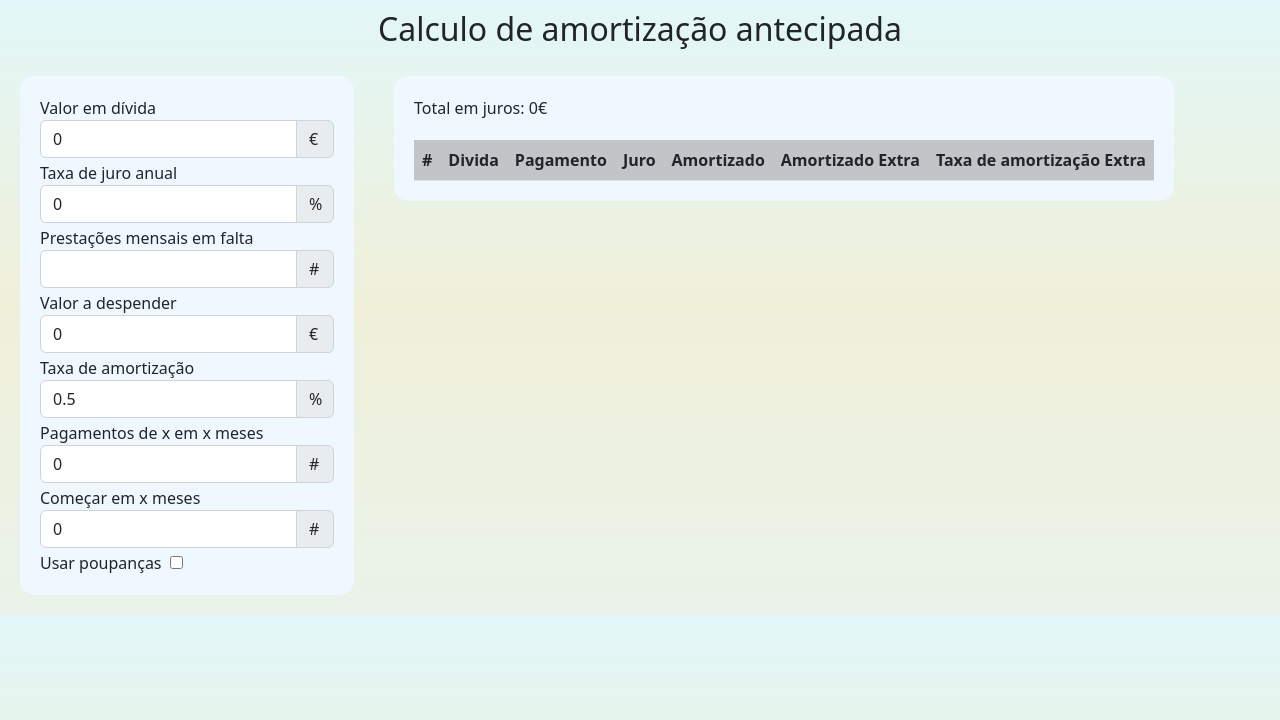
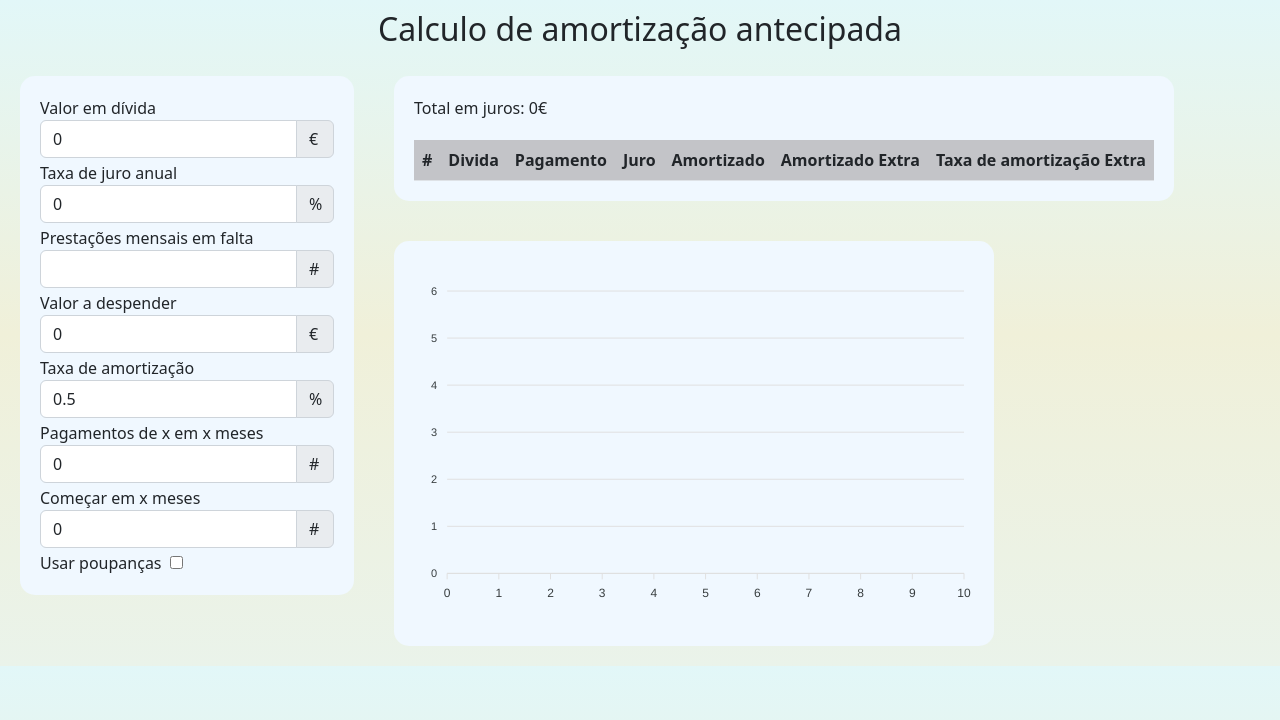
Before and after one commit to sergiosaint/Finance, a React (Create React App) app: page / in a window 1280 px wide. Shown: the top 720 px of the page. Built offline with nearby package versions, Linux system fonts and the light colour scheme.

Commit message:
graphs for fun

```diff
--- a/package.json
+++ b/package.json
@@ -10,8 +10,10 @@
     "@types/node": "^16.18.3",
     "@types/react": "^18.0.25",
     "@types/react-dom": "^18.0.9",
+    "apexcharts": "^3.36.3",
     "bootstrap": "^5.2.3",
     "react": "^18.2.0",
+    "react-apexcharts": "^1.4.0",
     "react-bootstrap": "^2.6.0",
     "react-dom": "^18.2.0",
     "react-scripts": "5.0.1",
--- a/src/LoanRepayment.css
+++ b/src/LoanRepayment.css
@@ -9,6 +9,15 @@
   border-radius: 15px;
   padding: 20px;
   margin: 20px;
+}
+
+.graph {
+  float: left;
+  background-color: aliceblue;
+  border-radius: 15px;
+  padding: 20px;
+  margin: 20px;
+  min-width: 600px;
 }
 
 .input-group-text {
--- /dev/null
+++ b/src/components/BeforeAndAfterGraph.tsx
@@ -0,0 +1,79 @@
+import ReactApexChart from "react-apexcharts";
+import { ILoanRepaymentInstalments } from "./LoanRepaymentCalculator";
+
+function BeforeAndAfterGraph (
+  beforeInstallments :ILoanRepaymentInstalments,
+  afterInstallments :ILoanRepaymentInstalments) : JSX.Element
+  {
+    let beforeSeries:number[] = []
+    let afterSeries:number[] = []
+
+    let categories : number[] = [];
+
+    for(let i = 0; i < beforeInstallments.installments.length; i++){
+      categories.push(i);
+
+      if(beforeInstallments && beforeInstallments.installments && beforeInstallments.installments.length > i){
+        beforeSeries.push(beforeInstallments.installments[i].currentDebt)
+
+
+        if(afterInstallments && afterInstallments.installments){
+          if(afterInstallments.installments.length > i){
+            afterSeries.push(afterInstallments.installments[i].currentDebt)
+          }else{
+            afterSeries.push(0)
+          }
+        }
+      }
+    }
+
+    return <div className='graph'>
+    <ReactApexChart options={{
+          chart: {
+            height: 350,
+            type: 'area'
+          },
+          tooltip: {
+
+            x: {
+              formatter: function (seriesName) {
+                let ano = Math.floor(seriesName/12);
+                let mes = seriesName%12;
+                return "Pagamento: " + seriesName + " - ano " + ano + " mês " + mes
+              },
+            },
+          },
+          markers: { size: 0,
+            colors: undefined,
+            strokeColors: '#fff',
+            strokeWidth: 2,
+            strokeOpacity: 0.9,
+            strokeDashArray: 0,
+            fillOpacity: 1,
+            discrete: [],
+            shape: "circle",
+            radius: 2,
+            offsetX: 0,
+            offsetY: 0,
+            onClick: undefined,
+            onDblClick: undefined,
+            showNullDataPoints: true,
+            hover: {
+              size: undefined,
+              sizeOffset: 3
+            }},
+          xaxis: {
+            type: 'numeric',
+            categories: categories}
+          }} series={[{
+            name: 'Sem Amortização',
+            data: beforeSeries
+          }, {
+            name: 'Com Amortização',
+            data: afterSeries,
+          }]} type="area" height={350} />
+          </div>
+
+  }
+
+export { BeforeAndAfterGraph }
--- a/src/components/LoanRepayment.tsx
+++ b/src/components/LoanRepayment.tsx
@@ -1,6 +1,7 @@
-import React from 'react';
-import calculateInstallments from './LoanRepaymentCalculator';
+import React, { useEffect } from 'react';
+import {calculateInstallments, ILoanRepaymentInstalments } from './LoanRepaymentCalculator';
 import '../LoanRepayment.css'
+import { BeforeAndAfterGraph } from './BeforeAndAfterGraph';
 
 interface ILoanRepaymentProps {
   mixesForWave: number
@@ -35,25 +36,23 @@ function savedTimeText(months: number) : string {
 }
 
 function getResults(
-  stringDebt :string,
-  stringYearInterest :string,
+  beforeInstallments: ILoanRepaymentInstalments,
+  afterInstallments: ILoanRepaymentInstalments,
+  //stringDebt :string,
+  //stringYearInterest :string,
   stringNumberOfPayments :string,
   stringStartMonth : string,
   stringRepaymentEveryXMonths : string,
   stringRepaymentValue : string,
-  stringRepaymentTax : string,
-  useSavings: boolean) : JSX.Element
+  //stringRepaymentTax : string,
+  //useSavings: boolean
+  ) : JSX.Element
   {
-  let debt = parseFloat(stringDebt);
-  const anualInterest = parseFloat(stringYearInterest);
+  //let debt = parseFloat(stringDebt);
   const numberOfPayments = parseFloat(stringNumberOfPayments);
   const startMonth = parseFloat(stringStartMonth);
   const repaymentEveryXMonths = parseFloat(stringRepaymentEveryXMonths);
   const repaymentValue = parseFloat(stringRepaymentValue);
-  const repaymentTax = parseFloat(stringRepaymentTax);
-
-  let afterInstallments = calculateInstallments(debt, anualInterest, numberOfPayments, startMonth, repaymentEveryXMonths, repaymentValue, repaymentTax, useSavings)
-  let beforeInstallments = calculateInstallments(debt, anualInterest, numberOfPayments, 0, 0, 0, 0, false)
 
   const savedMonths = beforeInstallments.installments.length-afterInstallments.installments.length
   const afterTaxCosts = RoundToTwoDecimalPlaces(afterInstallments.totalInterest + afterInstallments.totalTaxes)
@@ -67,7 +66,7 @@ function getResults(
         {repaymentValue !== 0 &&
         <>Total em juros e taxas depois: {`${afterTaxCosts}€ (${afterInstallments.totalInterest} + ${afterInstallments.totalTaxes})`}<br/>
         poupanca: {savedMoney}€<br/>
-        {repaymentEveryXMonths === 0 && <>Equivalente a colocar os {repaymentValue}€ a {RoundToTwoDecimalPlaces((savedMoney/(numberOfPayments-startMonth))*100/repaymentValue*12)}% de juro anual durante os restantes {numberOfPayments-startMonth} meses. (sem reinvestir os juros anuais)<br/></>}
+        {repaymentEveryXMonths === 0 && false && <>Equivalente a colocar os {repaymentValue}€ a {RoundToTwoDecimalPlaces((savedMoney/(numberOfPayments-startMonth))*100/repaymentValue*12)}% de juro anual durante os restantes {numberOfPayments-startMonth} meses. (sem reinvestir os juros anuais)<br/></>}
 
         {savedTimeText(savedMonths)}<br/></>}
       </div>
@@ -107,6 +106,9 @@ function LoanRepayment(props: ILoanRepaymentProps) {
   const [startMonth, setStartMonth] = React.useState("0");
   const [useSavings, setUseSavings] = React.useState(false);
 
+  const [beforeInstallments, setBeforeInstallments] = React.useState<ILoanRepaymentInstalments>({originalMonthlyPayment: 0, totalInterest: 0, totalTaxes: 0, installments: []})
+  const [afterInstallments, setAfterInstallments] = React.useState<ILoanRepaymentInstalments>({originalMonthlyPayment: 0, totalInterest: 0, totalTaxes: 0, installments: []})
+
 
   const onAmountChange = (e:any, set: any) => {
     const amount = e.target.value;
@@ -127,6 +129,19 @@ function LoanRepayment(props: ILoanRepaymentProps) {
   const handleChangeUseSavings = () => {
     setUseSavings(!useSavings);
   };
+
+  useEffect(() => {
+    const ndebt = parseFloat(debt);
+    const nanualInterest = parseFloat(interest);
+    const nnumberOfPayments = parseFloat(numberOfPayments);
+    const nstartMonth = parseFloat(startMonth);
+    const nrepaymentEveryXMonths = parseFloat(repaymentEveryXMonths);
+    const nrepaymentValue = parseFloat(repaymentValue);
+    const nrepaymentTax = parseFloat(repaymentTax);
+
+  setAfterInstallments(calculateInstallments(ndebt, nanualInterest, nnumberOfPayments, nstartMonth, nrepaymentEveryXMonths, nrepaymentValue, nrepaymentTax, useSavings))
+  setBeforeInstallments(calculateInstallments(ndebt, nanualInterest, nnumberOfPayments, 0, 0, 0, 0, false))
+  },[debt, interest, numberOfPayments, startMonth, repaymentEveryXMonths, repaymentValue, repaymentTax, useSavings])
 
   return (
 
@@ -224,7 +239,9 @@ function LoanRepayment(props: ILoanRepaymentProps) {
           </form>
         </div>
 
-        {getResults(debt, interest, numberOfPayments, startMonth, repaymentEveryXMonths, repaymentValue, repaymentTax, useSavings)}
+        {getResults(beforeInstallments, afterInstallments, numberOfPayments, startMonth, repaymentEveryXMonths, repaymentValue)}
+
+        {BeforeAndAfterGraph(beforeInstallments, afterInstallments)}
       </>
   )
 }
--- a/src/components/LoanRepaymentCalculator.tsx
+++ b/src/components/LoanRepaymentCalculator.tsx
@@ -94,4 +94,5 @@ function calculateInstallments (
   return { originalMonthlyPayment, totalInterest, totalTaxes, installments};
 }
 
-export default calculateInstallments
+export { calculateInstallments }
+export type { ILoanRepaymentInstalments, ILoanRepaymentInstalment }
```
Also changed, not shown: 1 other file (tests, documents, lock files or other folders).
